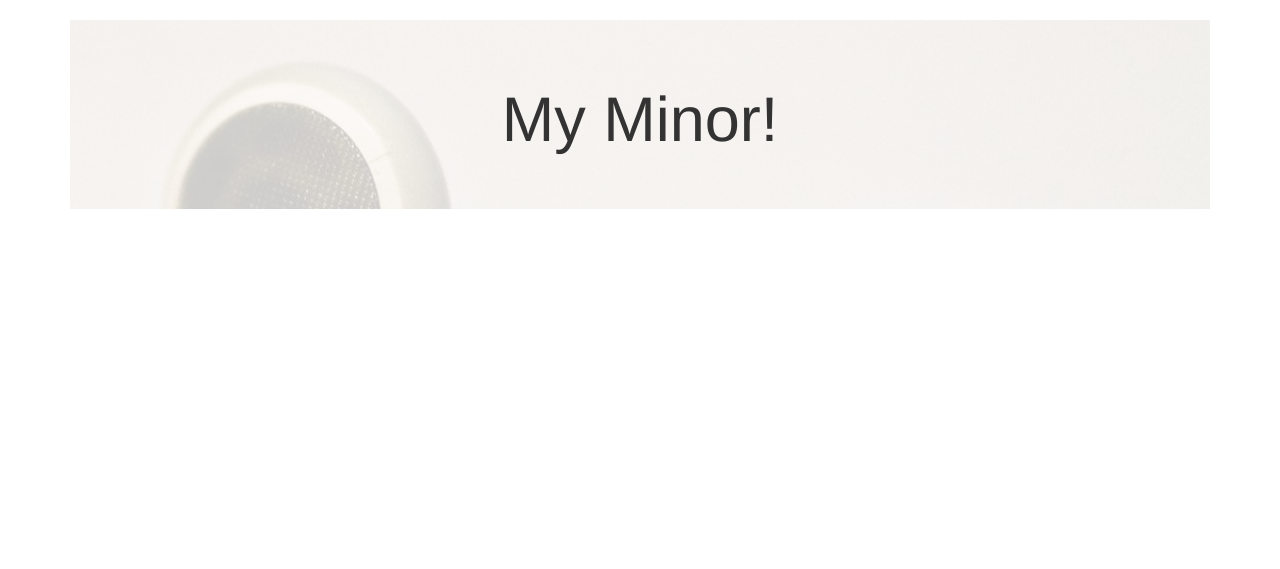
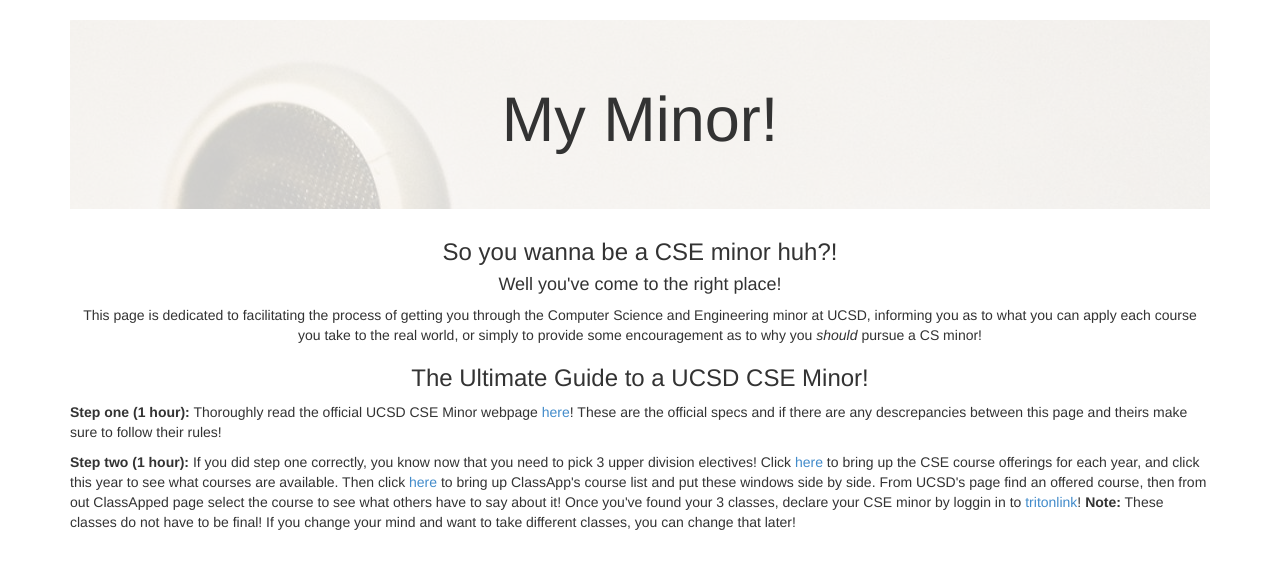
Before and after one commit to Chuyinzki/CSE170-FinalProject, a Node server app: template views/myMinor.handlebars in a window 1280 px wide. Shown: the part 52-621 px from the top of the page. Run offline with Node 20, Linux system fonts and the light colour scheme; the template is opened without the code that fills it, so the values that code supplies are empty.

Commit message:
Populated My Minor

```diff
--- a/views/myMinor.handlebars
+++ b/views/myMinor.handlebars
@@ -53,6 +53,31 @@
       <!--<button id="testjs" class="btn btn-primary btn-lg">Test Javascript</button>-->
     </div>
 
+    <div>
+      <h3><center>So you wanna be a CSE minor huh?!</center></h3>
+      <h4><center>Well you've come to the right place!</center></h4>
+      <p><center>This page is dedicated to facilitating the process of getting you through
+        the Computer Science and Engineering minor at UCSD, informing you as to what you can
+        apply each course you take to the real world, or simply to provide some encouragement
+        as to why you <i>should</i> pursue a CS minor!</center></p>
+    </div>
+
+    <h3><center>The Ultimate Guide to a UCSD CSE Minor!<center></h3>
+
+    <div>
+      <p><strong>Step one (1 hour):</strong> Thoroughly read the official UCSD CSE Minor webpage <a href = "http://www.cse.ucsd.edu/node/243" target="_blank">here</a>! These are the official specs and if there are any descrepancies between this page and theirs make sure to follow their rules!<p>
+    </div>
+
+    <div>
+      <p><strong>Step two (1 hour):</strong> If you did step one correctly, you know now that you need
+        to pick 3 upper division electives! Click <a href = "http://www.cse.ucsd.edu/node/42" target="_blank">
+        here</a> to bring up the CSE course offerings for each year, and click this year to see what courses are available.
+        Then click <a href = "/courses" target="_blank">here</a> to bring up ClassApp's course list and put these windows
+        side by side. From UCSD's page find an offered course, then from out ClassApped page select the course to see
+        what others have to say about it! Once you've found your 3 classes, declare your CSE minor by loggin in to
+        <a href = "https://students.ucsd.edu/" target="_blank">tritonlink</a>! <strong>Note:</strong> These classes
+        do not have to be final! If you change your mind and want to take different classes, you can change that later!<p>
+    </div>
 
   <script src="https://code.jquery.com/jquery.js"></script>
   <script src="js/bootstrap.min.js"></script>
```
